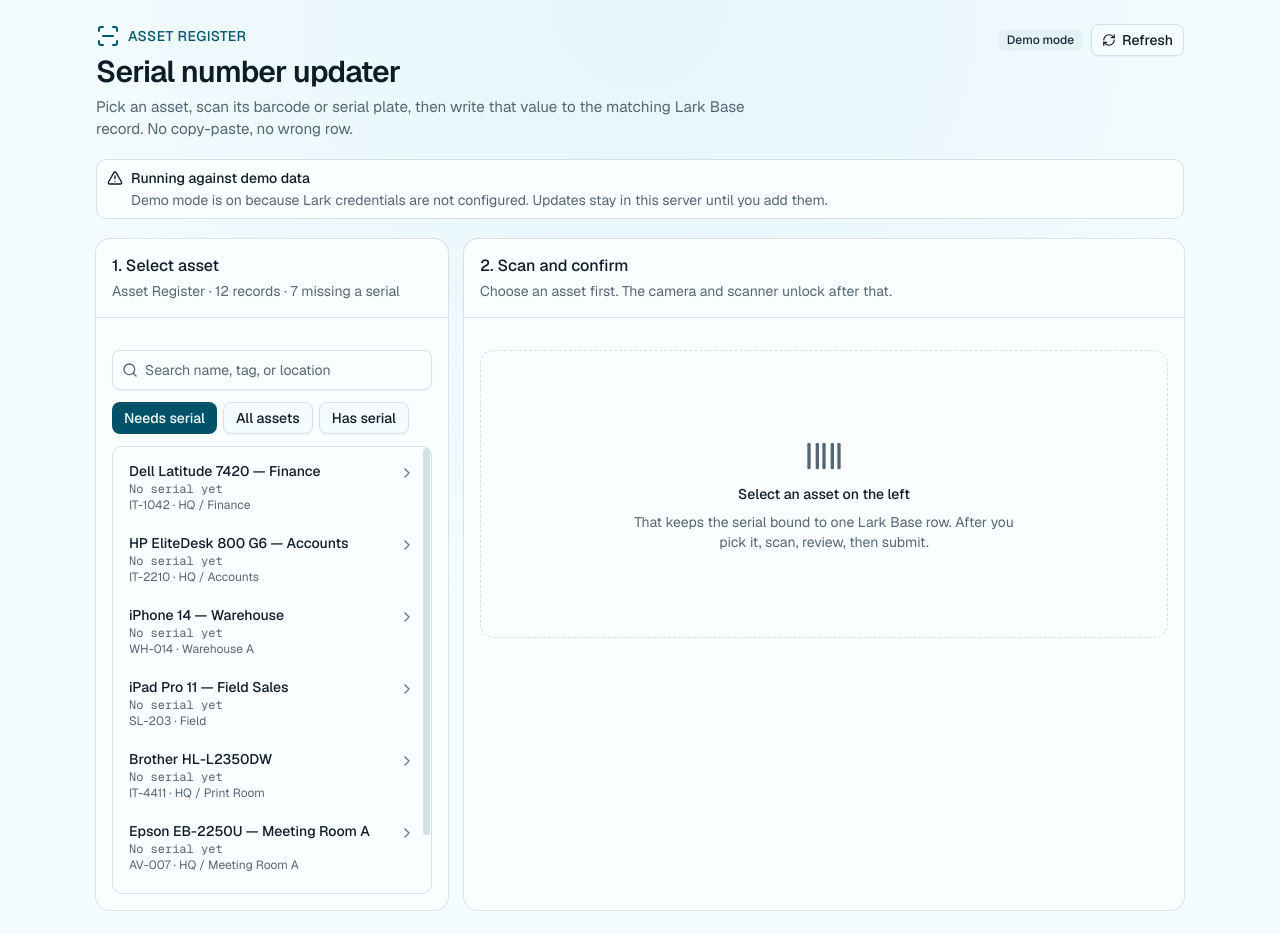
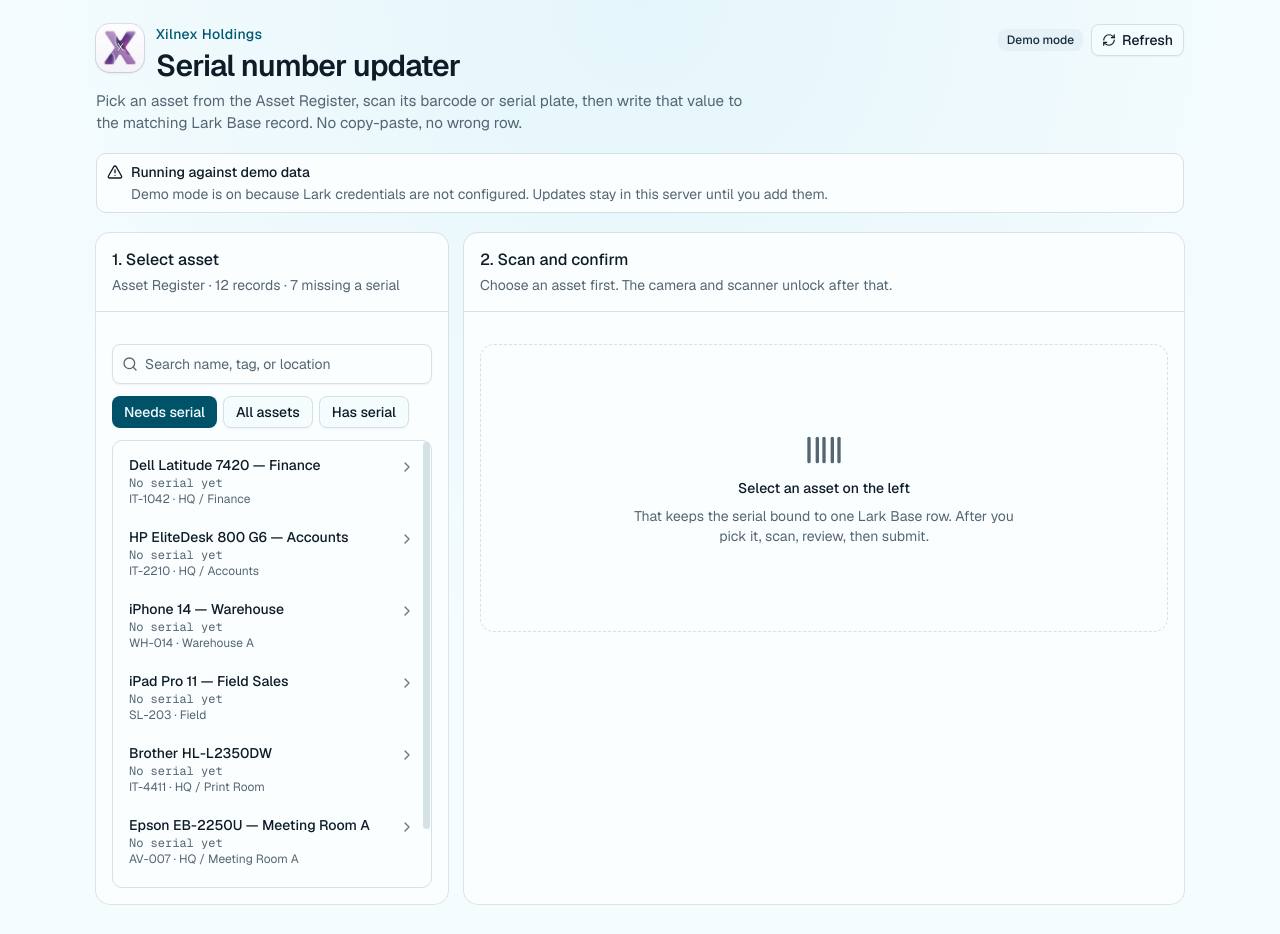
Before and after one commit to HamiduddinIsmail/XilnexAsset, a Next.js app: page / in a window 1280 px wide. Built offline with nearby package versions, Linux system fonts and the light colour scheme.

Commit message:
Brand the serial updater with the Xilnex Holdings logo.
Show the company mark in the header and use it as the app icon.

Co-authored-by: momentist2025 <momentist2025@gmail.com>

```diff
--- a/src/app/layout.tsx
+++ b/src/app/layout.tsx
@@ -16,9 +16,13 @@ const geistMono = Geist_Mono({
 });
 
 export const metadata: Metadata = {
-  title: "Asset serial updater",
+  title: "Xilnex · Asset serial updater",
   description:
     "Scan an asset barcode or serial plate and write it to the matching Lark Base Asset Register record.",
+  icons: {
+    icon: "/xilnex-logo.jpg",
+    apple: "/xilnex-logo.jpg",
+  },
 };
 
 export default function RootLayout({ children }: LayoutProps<"/">) {
--- a/src/components/asset-updater.tsx
+++ b/src/components/asset-updater.tsx
@@ -213,16 +213,26 @@ export function AssetUpdater({
     <div className="mx-auto flex w-full max-w-6xl flex-1 flex-col gap-5 px-4 py-6 sm:px-6 lg:px-8">
       <header className="flex flex-col gap-4 sm:flex-row sm:items-start sm:justify-between">
         <div className="space-y-1.5">
-          <div className="flex items-center gap-2 text-[var(--brand)]">
-            <ScanLine className="size-6" />
-            <p className="text-sm font-medium tracking-wide uppercase">Asset Register</p>
+          <div className="flex items-start gap-3">
+            <img
+              src="/xilnex-logo.jpg"
+              alt="Xilnex Holdings"
+              width={48}
+              height={48}
+              className="size-12 rounded-xl bg-white shadow-sm ring-1 ring-foreground/10"
+            />
+            <div className="space-y-1">
+              <p className="text-sm font-medium tracking-wide text-[var(--brand)]">
+                Xilnex Holdings
+              </p>
+              <h1 className="font-heading text-2xl font-semibold tracking-tight sm:text-3xl">
+                Serial number updater
+              </h1>
+            </div>
           </div>
-          <h1 className="font-heading text-2xl font-semibold tracking-tight sm:text-3xl">
-            Serial number updater
-          </h1>
-          <p className="max-w-2xl text-sm text-muted-foreground sm:text-[0.95rem]">
-            Pick an asset, scan its barcode or serial plate, then write that value to the
-            matching Lark Base record. No copy-paste, no wrong row.
+          <p className="max-w-2xl text-sm text-muted-foreground sm:mt-1 sm:text-[0.95rem]">
+            Pick an asset from the Asset Register, scan its barcode or serial plate, then write
+            that value to the matching Lark Base record. No copy-paste, no wrong row.
           </p>
         </div>
         <div className="flex flex-wrap items-center gap-2">
```
Also changed, not shown: public/xilnex-logo.jpg (added), src/app/icon.jpg (added).
